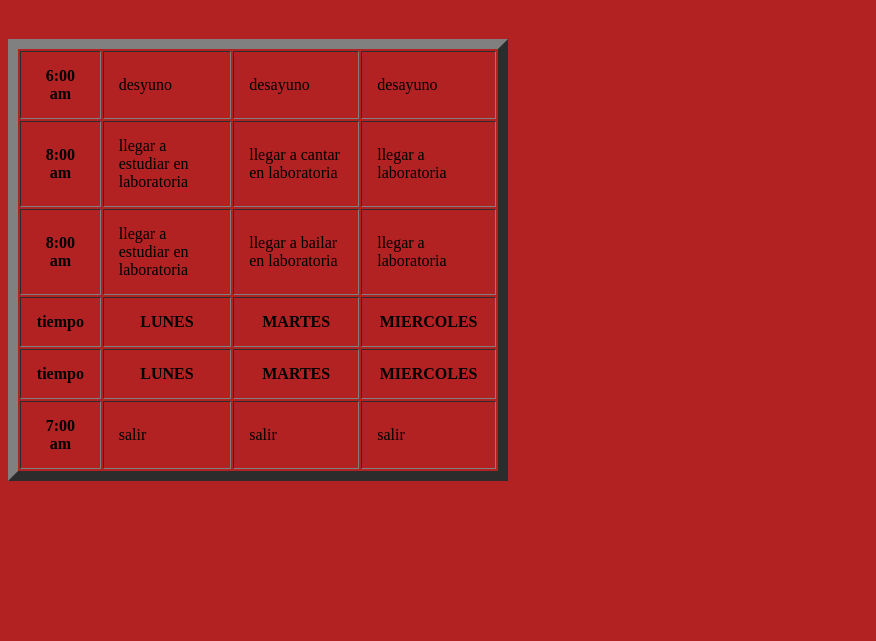
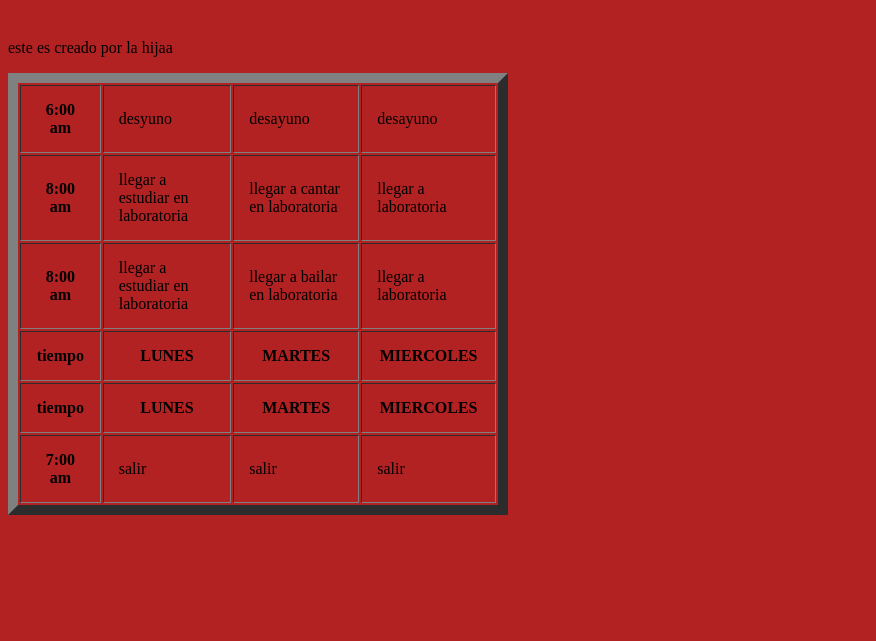
Before and after one commit to julix0239/hola, a plain HTML site: page index.html in a window 1280 px wide. Shown: the part 159-800 px from the top of the page, without its empty margins (0-876 px from the left). Drawn offline with Linux system fonts and the light colour scheme.

Commit message:
se añade un parrafo hecho por hija

```diff
--- a/index.html
+++ b/index.html
@@ -48,7 +48,7 @@
             <td>salir</td>
             <td>salir</td>
         </tr>
-
+            <p>este es creado por la hijaa</p>
 
     </table>
 
```
